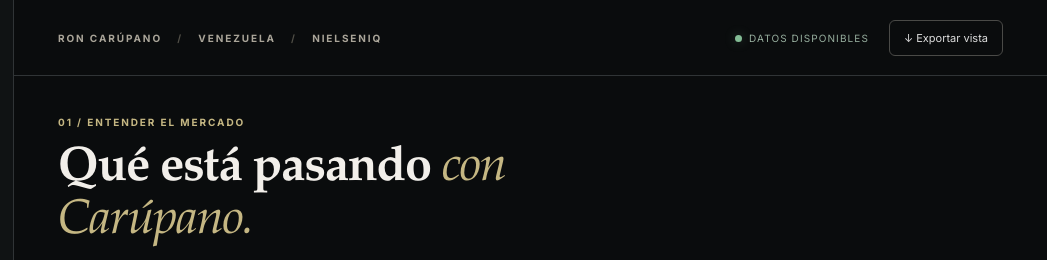
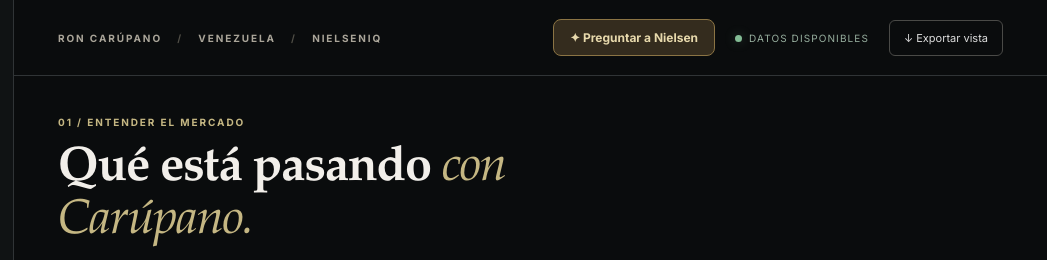
Before and after one commit to grodriguezal/ron-carupano-nielsen-2026, a website: page index.html in a window 1280 px wide. Shown: the top 260 px of the page, 233-1280 px from the left. Drawn offline with nearby package versions, Linux system fonts and the light colour scheme.

Commit message:
feat: mount Nielsen assistant on dashboard

```diff
--- a/index.html
+++ b/index.html
@@ -6,7 +6,8 @@
 <link href="https://fonts.googleapis.com/css2?family=Inter:wght@400;500;600;700;800;900&display=swap" rel="stylesheet"/>
 <link rel="stylesheet" href="styles.css?v=20261028-distribution-v10"/>
 <script defer src="https://cdn.jsdelivr.net/npm/echarts@5.5.1/dist/echarts.min.js"></script>
-<script type="module" src="app.js?v=20261028-distribution-v10"></script></head>
+<script type="module" src="app.js?v=20261028-distribution-v10"></script><link rel="stylesheet" href="assistant.css?v=20261029-v1"/>
+<script type="module" src="assistant-ui.js?v=20261029-v1"></script></head>
 <body><div class="shell">
  <aside class="sidebar">
   <div class="brand" aria-label="Ron Carúpano Market Intelligence">
```
